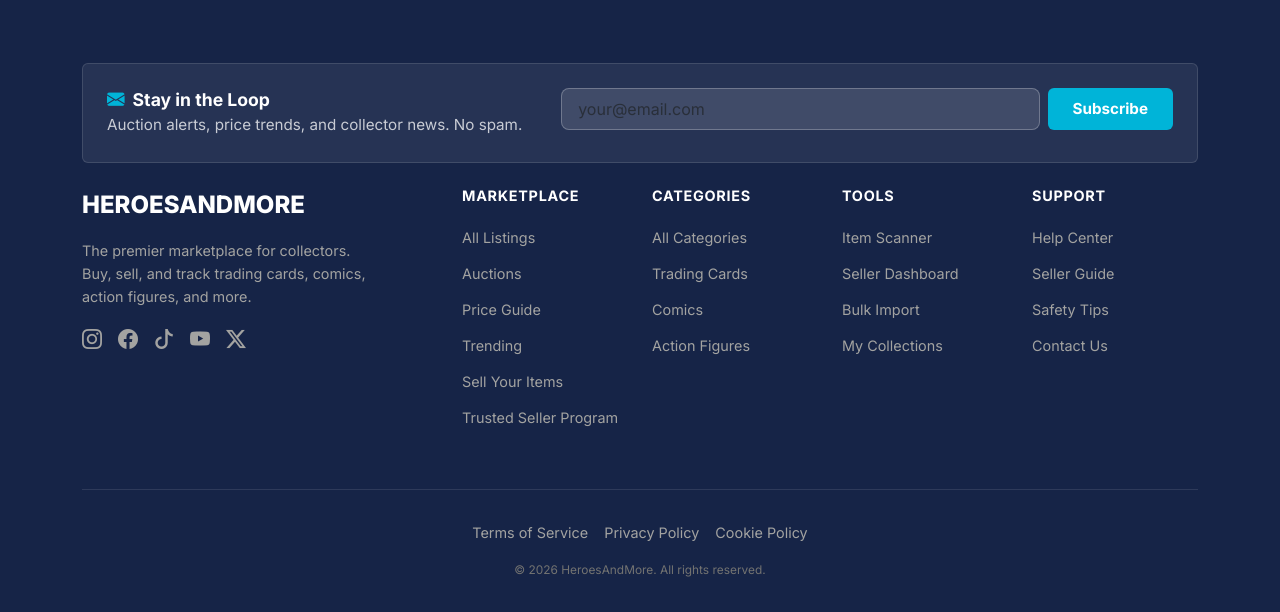
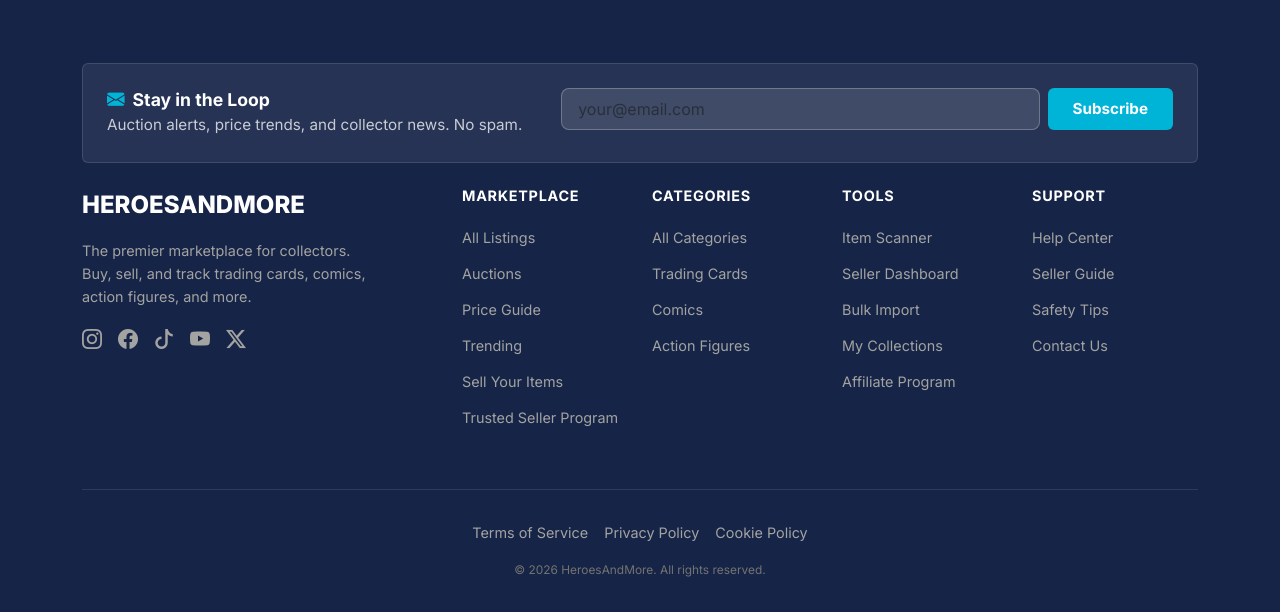
Before and after one commit to nadermx/heroesandmore, a Django app: page /price-guide/ in a window 1280 px wide. Shown: the part 481-1093 px from the top of the page. Run offline with Django 5.2, Linux system fonts and the light colour scheme; data that the repository does not hold is empty; parts of the project's set-up code (start-up, migrations or seed data) failed here and were passed over; some libraries are stand-ins or nearby versions.

Commit message:
Add Affiliate Program link to footer Tools section
Co-Authored-By: Claude Opus 4.6 <noreply@anthropic.com>

```diff
--- a/templates/base.html
+++ b/templates/base.html
@@ -1216,6 +1216,7 @@
                         <li><a href="{% url 'seller_tools:dashboard' %}">Seller Dashboard</a></li>
                         <li><a href="{% url 'seller_tools:import_list' %}">Bulk Import</a></li>
                         <li><a href="{% url 'collections:my_collections' %}">My Collections</a></li>
+                        <li><a href="{% url 'affiliates:dashboard' %}">Affiliate Program</a></li>
                     </ul>
                 </div>
                 <div class="col-6 col-md-3 col-lg-2">
```
